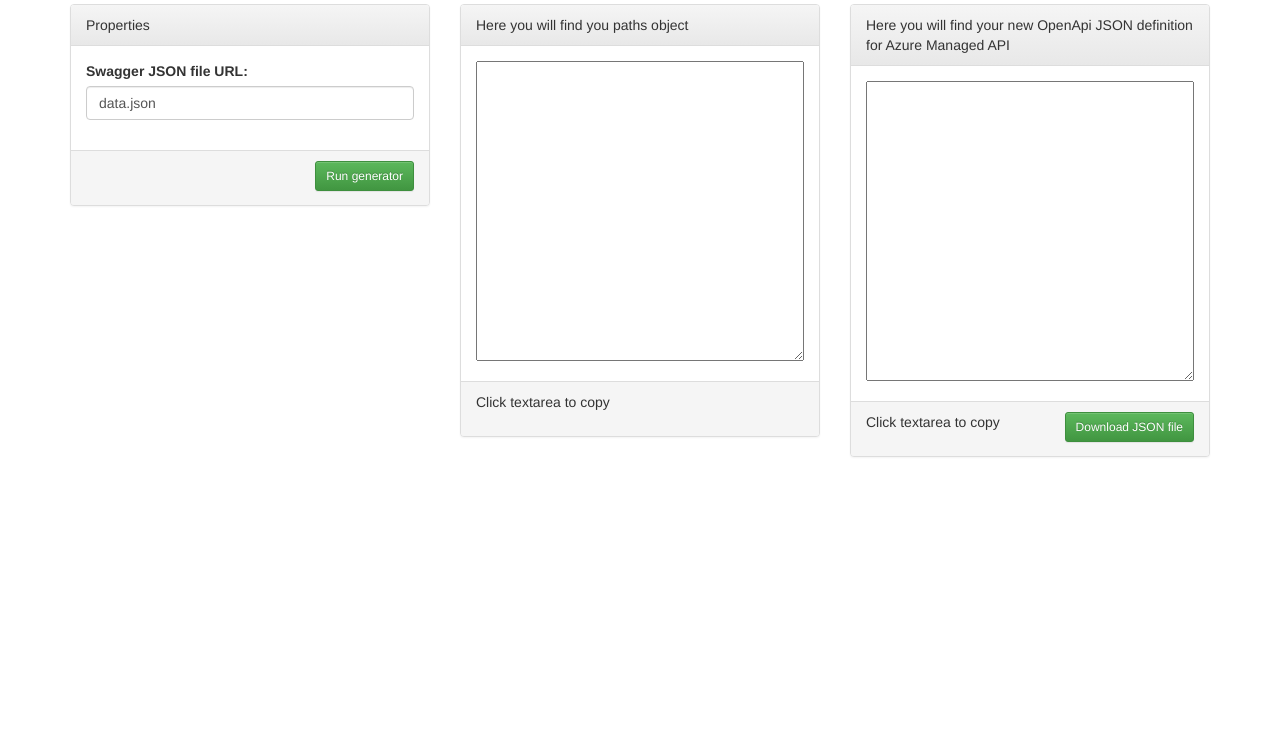
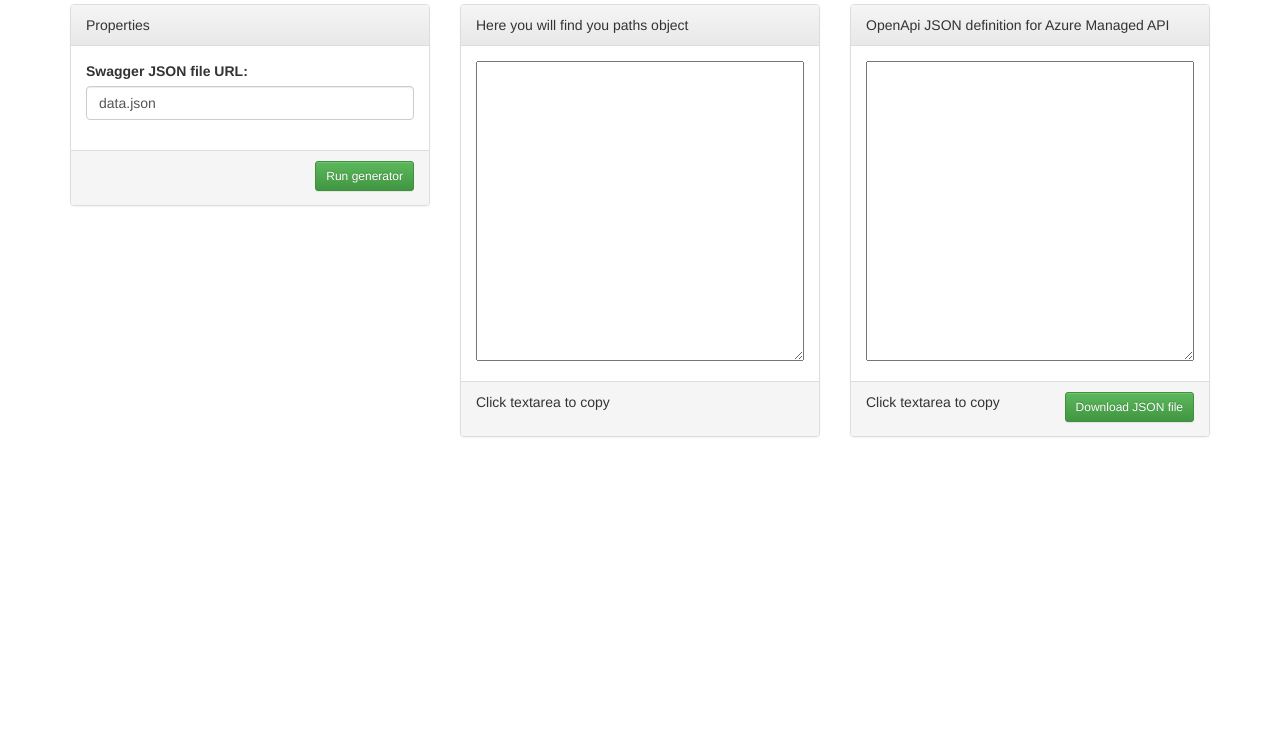
Before and after one commit to chotkos/RSF, a plain HTML site: page RSFGen/index.html in a window 1280 px wide. Shown: the part 62-800 px from the top of the page. Drawn offline with nearby package versions, Linux system fonts and the light colour scheme.

Commit message:
Update index.html

```diff
--- a/RSFGen/index.html
+++ b/RSFGen/index.html
@@ -47,7 +47,7 @@
             </div>
             <div class="col-md-4">
                 <div class='panel panel-default'>
-                    <div class="panel-heading">Here you will find your new OpenApi JSON definition for Azure Managed API</div>
+                    <div class="panel-heading">OpenApi JSON definition for Azure Managed API</div>
                     <div class="panel-body">
                         <textarea id="json-result"></textarea>
                     </div>
```
